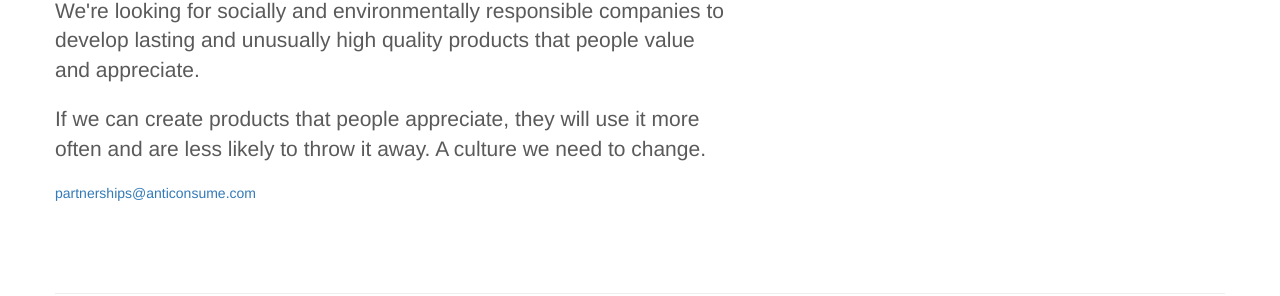
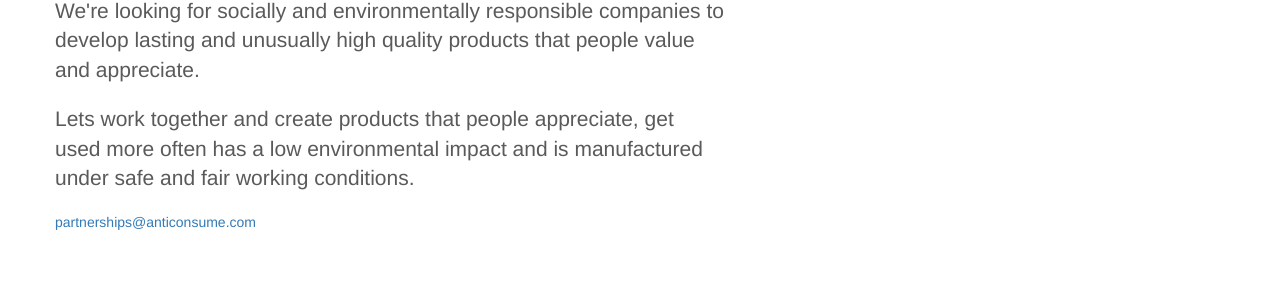
Before and after one commit to anticonsume/anticonsume.github.io, a plain HTML site: page index.html in a window 1280 px wide. Shown: the part 658-954 px from the top of the page. Drawn offline with nearby package versions, Linux system fonts and the light colour scheme.

Commit message:
copy change

```diff
--- a/index.html
+++ b/index.html
@@ -49,7 +49,7 @@
             We're looking for socially and environmentally responsible companies to develop lasting and unusually high quality products that people value and appreciate.
           </p>
           <p class="lead">
-            If we can create products that people appreciate, they will use it more often and are less likely to throw it away. A culture we need to change.
+            Lets work together and create products that people appreciate, get used more often has a low environmental impact and is manufactured under safe and fair working conditions.
           </p>
           <p>
             <a href="mailto:partnerships@anticonsume.com">partnerships@anticonsume.com</a>
@@ -58,6 +58,7 @@
         <div class="col-md-5">
         </div>
       </div>
+
 
 
 
```
